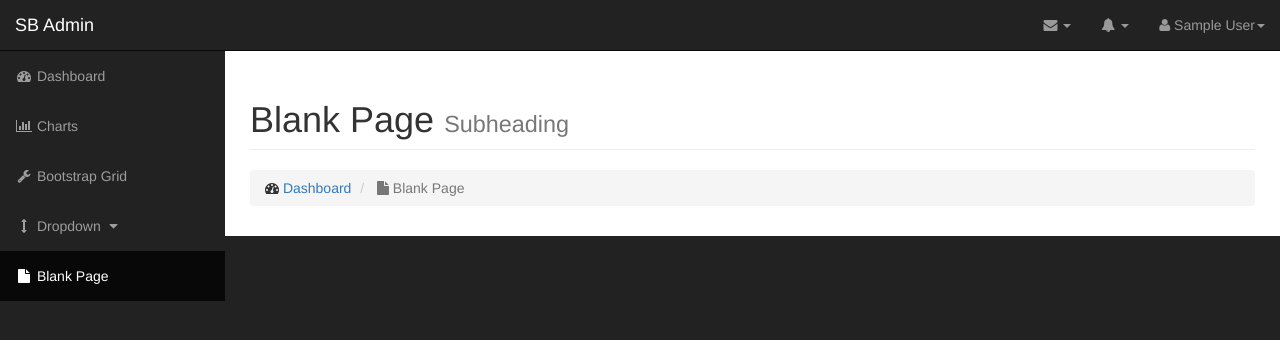
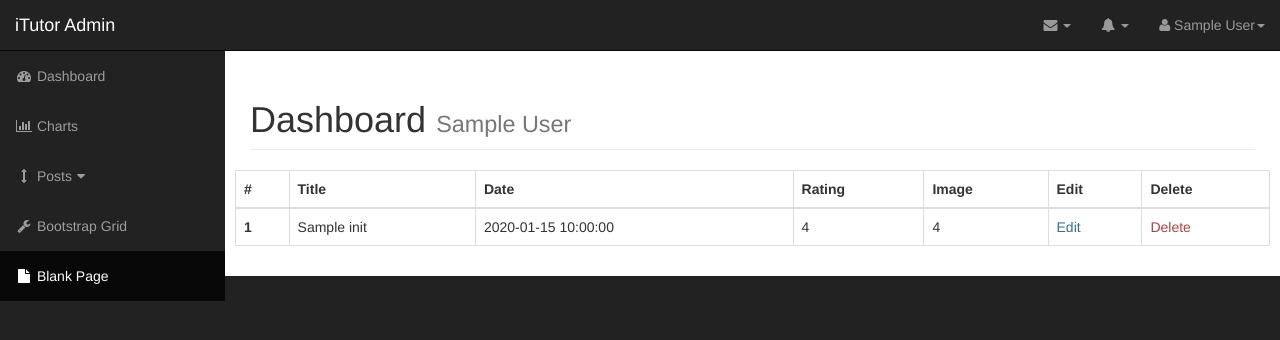
Before and after one commit to muhammadZihad/itutor_online_education-raw-php-, a PHP site: page /admin/index.php in a window 1280 px wide. Shown: the top 340 px of the page. Run offline with PHP 8.4, Linux system fonts and the light colour scheme; the visitor is signed in with stand-in values (Sample User, id 1); tables that the repository leaves empty or names only in its code hold one stand-in row (values such as "Sample post"); grey boxes labelled with a size stand in for pictures from a placeholder-image service; some libraries are stand-ins or nearby versions.

Commit message:
Dashboard table created

```diff
--- a/admin/css/sb-admin.css
+++ b/admin/css/sb-admin.css
@@ -248,3 +248,7 @@ ul.alert-dropdown {
 .cat label{
     font-size:1.2em;
 }
+
+td{
+    max-width:150px;
+}
--- a/admin/header.php
+++ b/admin/header.php
@@ -22,7 +22,7 @@
                     <span class="icon-bar"></span>
                     <span class="icon-bar"></span>
                 </button>
-                <a class="navbar-brand" href="index.php">SB Admin</a>
+                <a class="navbar-brand" href="index.php">iTutor Admin</a>
             </div>
             <!-- Top Menu Items -->
             <ul class="nav navbar-right top-nav">
@@ -137,21 +137,22 @@
                     <li>
                         <a href="#"><i class="fa fa-fw fa-bar-chart-o"></i> Charts</a>
                     </li>
+                    <li>
+                        <a href="javascript:;" data-toggle="collapse" data-target="#demo"><i class="fa fa-fw fa-arrows-v"></i> Posts<i class="fa fa-fw fa-caret-down"></i></a>
+                        <ul id="demo" class="collapse">
+                            <li>
+                                <a href="new_post.php">Add Post</a>
+                            </li>
+                            <li>
+                                <a href="edit_post.php">Edit Post</a>
+                            </li>
+                        </ul>
+                    </li>
 
                     <li>
                         <a href="#"><i class="fa fa-fw fa-wrench"></i> Bootstrap Grid</a>
                     </li>
-                    <li>
-                        <a href="javascript:;" data-toggle="collapse" data-target="#demo"><i class="fa fa-fw fa-arrows-v"></i> Dropdown <i class="fa fa-fw fa-caret-down"></i></a>
-                        <ul id="demo" class="collapse">
-                            <li>
-                                <a href="#">Dropdown Item</a>
-                            </li>
-                            <li>
-                                <a href="#">Dropdown Item</a>
-                            </li>
-                        </ul>
-                    </li>
+
                     <li class="active">
                         <a href="#"><i class="fa fa-fw fa-file"></i> Blank Page</a>
                     </li>
--- a/admin/index.php
+++ b/admin/index.php
@@ -2,6 +2,9 @@
 <?php
 
     $page_title = 'Dashboard';
+    if(!isset($_COOKIE['itutor_user'])){
+        header("Location:../index.php");
+    }
 ?>
 
 
@@ -37,8 +40,16 @@
 </head>
 
 <?php include 'header.php';
+include '../mysql.php';
 $u_id=$_SESSION['id'];
 $u_name=$_SESSION['name'];
+
+
+$query = "select * from post_init where ins_id=$u_id" ;
+$result = mysqli_query($conn , $query);
+
+
+
 ?>
 
         <div id="page-wrapper">
@@ -49,24 +60,45 @@ $u_name=$_SESSION['name'];
                 <div class="row">
                     <div class="col-lg-12">
                         <h1 class="page-header">
-                            Blank Page
-                            <small>Subheading</small>
+                            Dashboard
+                            <small><?php echo $u_name ;?></small>
                         </h1>
-                        <ol class="breadcrumb">
-                            <li>
-                                <i class="fa fa-dashboard"></i>  <a href="index.html">Dashboard</a>
-                            </li>
-                            <li class="active">
-                                <i class="fa fa-file"></i> Blank Page
-                            </li>
-                        </ol>
+
                     </div>
                 </div>
                 <!-- /.row -->
 
             </div>
             <!-- /.container-fluid -->
+            <table class="table table-bordered">
+                <thead>
+                    <tr>
+                    <th scope="col">#</th>
+                    <th scope="col">Title</th>
+                    <th scope="col">Date</th>
+                    <th scope="col">Rating</th>
+                    <th scope="col-2">Image</th>
+                    <th scope="col">Edit</th>
+                    <th scope="col">Delete</th>
 
+                    </tr>
+                </thead>
+                <tbody>
+                <?php   $serial = 1; while ($pst = mysqli_fetch_assoc($result)) {        ?>
+                    <tr>
+                    <th scope="row"><?php echo $serial; ?> </th>
+                    <td><?php echo $pst['title'] ; ?></td>
+                    <td><?php echo $pst['post_date'] ; ?></td>
+                    <td><?php echo $pst['rating'] ; ?></td>
+                    <td><?php echo $pst['num_rating'] ; ?></td>
+                    <td><a class="text-info" href="#">Edit</a></td>
+                    <td><a class="text-danger" href="#">Delete</a></td>
+                    </tr>
+                    <tr>
+
+                <?php $serial++;} ?>
+                </tbody>
+            </table>
         </div>
         <!-- /#page-wrapper -->
 
--- /dev/null
+++ b/admin/js/scripts.js
@@ -0,0 +1,5 @@
+ClassicEditor
+        .create( document.querySelector( '#body' ) )
+        .catch( error => {
+            console.error( error );
+        } );
--- a/logout.php
+++ b/logout.php
@@ -2,7 +2,7 @@
 session_start();
 if(isset($_COOKIE['itutor_user'])){
     setcookie("itutor_user", "", time() - 3600);
-    setcookie(itutor_user, $_SESSION['id'], time()-3600, "/");
+    setcookie('itutor_user', $_SESSION['id'], time()-3600, "/");
     $_SESSION['id']=0;
     header("Location: index.php");
 }
```
Also changed, not shown: admin/edit_post.php (added, +130 -0 lines), admin/new_post.php (+8 -8 lines).
